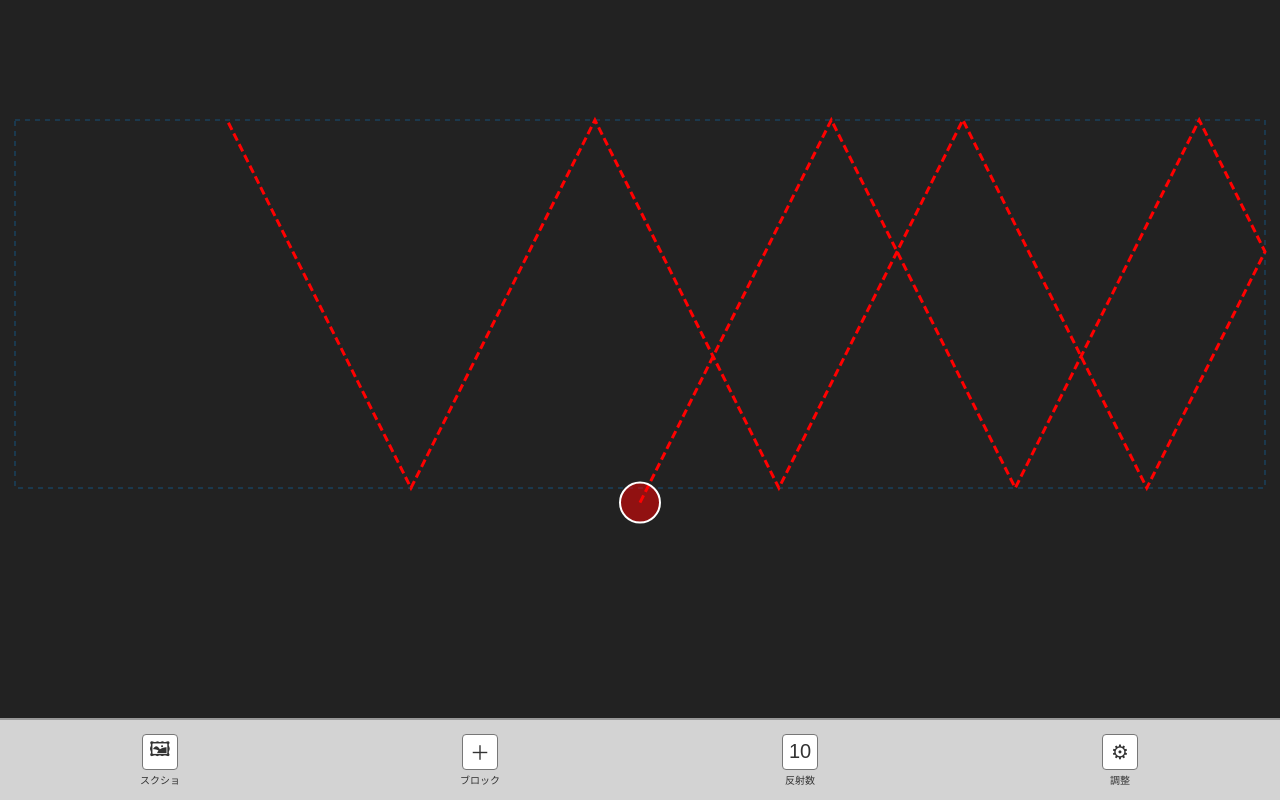
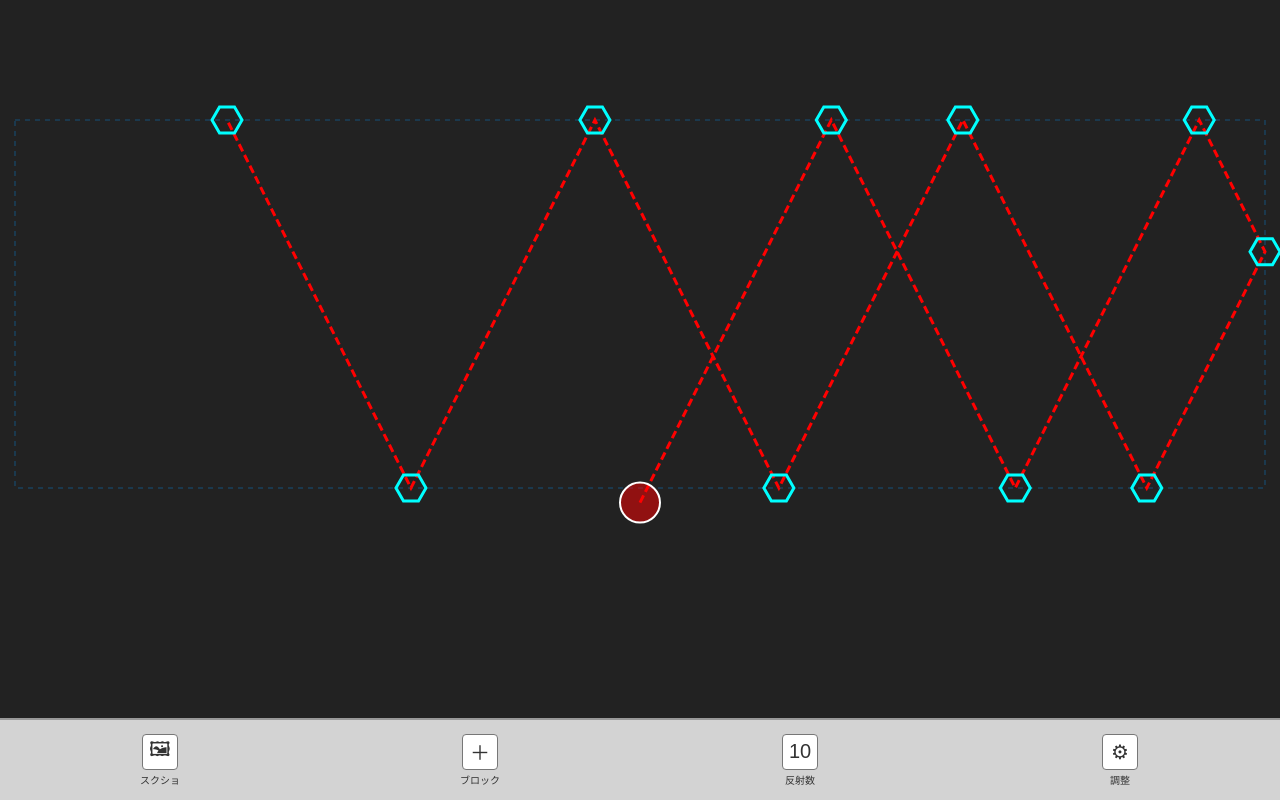
Before and after one commit to kengo-nimura/google-ai-studio, a plain HTML site: page index.html in a window 1280 px wide. Drawn offline with Linux system fonts and the light colour scheme.

Commit message:
Update index.html

```diff
--- a/index.html
+++ b/index.html
@@ -3,7 +3,7 @@
 <head>
     <meta charset="UTF-8">
     <meta name="viewport" content="width=device-width, initial-scale=1.0, user-scalable=no">
-    <title>モンスト反射シミュレータ 最終安定版（再修正版）</title>
+    <title>モンスト反射シミュレータ 最終安定版（壁反射可視化版）</title>
     <style>
         body { margin: 0; background: #000; overflow: hidden; display: flex; flex-direction: column; height: 100vh; font-family: sans-serif; }
         #canvas-container { flex: 1; position: relative; background: #111; display: flex; justify-content: center; align-items: center; overflow: hidden; }
@@ -92,8 +92,6 @@ document.getElementById("blockBtn").onclick = function() {
 });
 
 function drawHex(x, y, size) {
-    // この関数は六角形を描画することに専念します。
-    // 呼び出されるたびに独立したパスで描画するため、他の描画に影響を与えません。
     ctx.beginPath();
     for (let i = 0; i < 6; i++) {
         ctx.lineTo(x + size * Math.cos(i * Math.PI / 3), y + size * Math.sin(i * Math.PI / 3));
@@ -101,12 +99,10 @@ function drawHex(x, y, size) {
     ctx.closePath();
     ctx.strokeStyle = "#00ffff";
     ctx.lineWidth = 3;
-    // 六角形には点線は不要なので、実線に戻します。
     ctx.setLineDash([]);
     ctx.stroke();
 }
 
-// 【全体的に修正】描画ロジックを「計算」と「描画」に分離
 function draw() {
     ctx.clearRect(0, 0, canvas.width, canvas.height);
 
@@ -135,11 +131,8 @@ function draw() {
     if (mag > 1) {
         vx /= mag; vy /= mag;
 
-        // --- ここからが新しいロジック ---
-
-        // ステップ1: 反射計算を行い、頂点座標を配列に保存する
-        const pathPoints = [start]; // 赤いガイド線の頂点を保存する配列
-        const hexPoints = [];      // 六角形を描画する中心点を保存する配列
+        const pathPoints = [start];
+        const hexPoints = [];
 
         for (let i = 0; i < maxRef; i++) {
             let t = Infinity;
@@ -163,17 +156,19 @@ function draw() {
 
             cx += vx * t;
             cy += vy * t;
-            pathPoints.push({x: cx, y: cy}); // 頂点を配列に追加
+            pathPoints.push({x: cx, y: cy});
 
-            if (hitBlock) {
-                hexPoints.push({x: cx, y: cy}); // 六角形の中心点を配列に追加
-            }
+            // ★★★★★★★★★★★★★★★★★★★★★★★★★★★★★★
+            // 【修正点】
+            // これまでは if (hitBlock) { ... } で囲んでいましたが、その条件を削除します。
+            // これにより、壁・ブロックに関わらず、全ての反射点で六角形が描画されます。
+            hexPoints.push({x: cx, y: cy});
+            // ★★★★★★★★★★★★★★★★★★★★★★★★★★★★★★
 
             if (side === "x") { vx *= -1; cx += vx * 0.1; }
             else { vy *= -1; cy += vy * 0.1; }
         }
 
-        // ステップ2: 保存した座標を元に、赤いガイド線を描画する
         ctx.beginPath();
         ctx.moveTo(pathPoints[0].x, pathPoints[0].y);
         pathPoints.slice(1).forEach(p => ctx.lineTo(p.x, p.y));
@@ -182,11 +177,8 @@ function draw() {
         ctx.setLineDash([8, 4]);
         ctx.stroke();
 
-        // ステップ3: 保存した座標を元に、六角形を描画する
         hexPoints.forEach(p => drawHex(p.x, p.y, 15));
     }
-
-    // --- ここまでが新しいロジック ---
 
     ctx.setLineDash([]);
     ctx.beginPath(); ctx.arc(start.x, start.y, 20, 0, Math.PI * 2);
```
